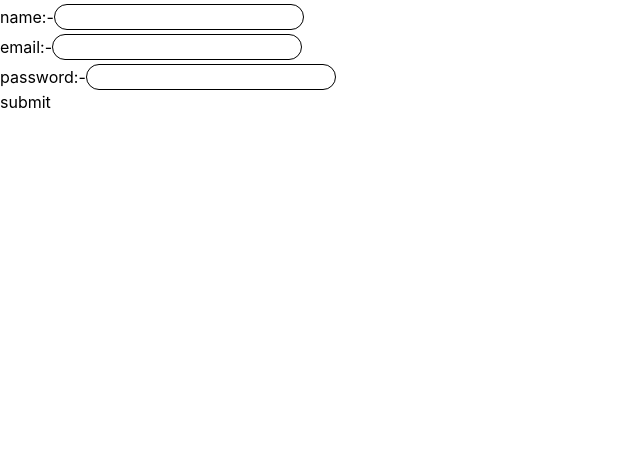
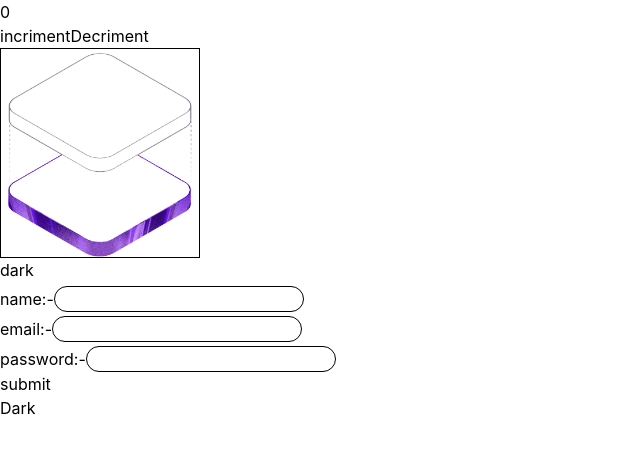
Before and after one commit to mdsohelranadev7/reactpractics, a React (Vite) app: page / in a window 1280 px wide. Shown: the top 454 px of the page, without its empty margins (0-640 px from the left). Built offline with nearby package versions, Linux system fonts and the light colour scheme.

Commit message:
asfssadasdf

```diff
--- a/src/App.jsx
+++ b/src/App.jsx
@@ -5,7 +5,7 @@ import Fromhandling from './components/Fromhandling'
 import Items from './components/Items'
 import Mapitem from './components/Mapitem'
 import Useeffect from './components/Useeffect'
-import Fatchdata from './Fatchdata'
+import Fatchdata from './components/Fatchdata'
 
 
 function App() {
@@ -17,7 +17,7 @@ function App() {
 
       {/* <Mapitem /> */}
       {/* <Filter /> */}
-      {/* <Useeffect /> */}
+      <Useeffect />
       {/* <Fatchdata /> */}
       <Fromhandling />
     </>
--- a/src/components/Fromhandling.jsx
+++ b/src/components/Fromhandling.jsx
@@ -14,6 +14,7 @@ const Fromhandling = () => {
     }
 
     return (
+        <>
             <form onSubmit={vla}>
                 <div className="">
                     name:-<input className='border rounded-2xl mt-1' type="text" value={name} onChange={(s) => setname(s.target.value)} /> <br />
@@ -26,6 +27,17 @@ const Fromhandling = () => {
                 </div>
                 <input type="submit" value={"submit"} />
             </form>
+
+            <div className="">
+                <button>Dark</button>
+            </div>
+
+        </>
+
+
+
+
+
     )
 }
 
--- a/src/components/Useeffect.jsx
+++ b/src/components/Useeffect.jsx
@@ -11,6 +11,20 @@ const Useeffect = () => {
 
 
     }, [counter])
+
+    const [dark, setdark] = useState(false)
+
+    useEffect(() => {
+        document.body.style.background = dark ? "#fff" : "#222"
+        document.body.style.background = dark ? "#222" : "#fff"
+
+    }, [dark])
+
+
+
+
+
+
 
 
     return (
@@ -28,6 +42,10 @@ const Useeffect = () => {
                 )}
             </div>
 
+            <div className={dark ? "text-white" : "text-black"}>
+                <button onClick={() => setdark(!dark)}>{dark ? "light" : "dark"}</button>
+            </div>
+
         </>
 
     )
```
Also changed, not shown: src/components/Fatchdata.jsx (renamed from src/Fatchdata.jsx). Lines whose indentation alone changed are shown as unchanged.
